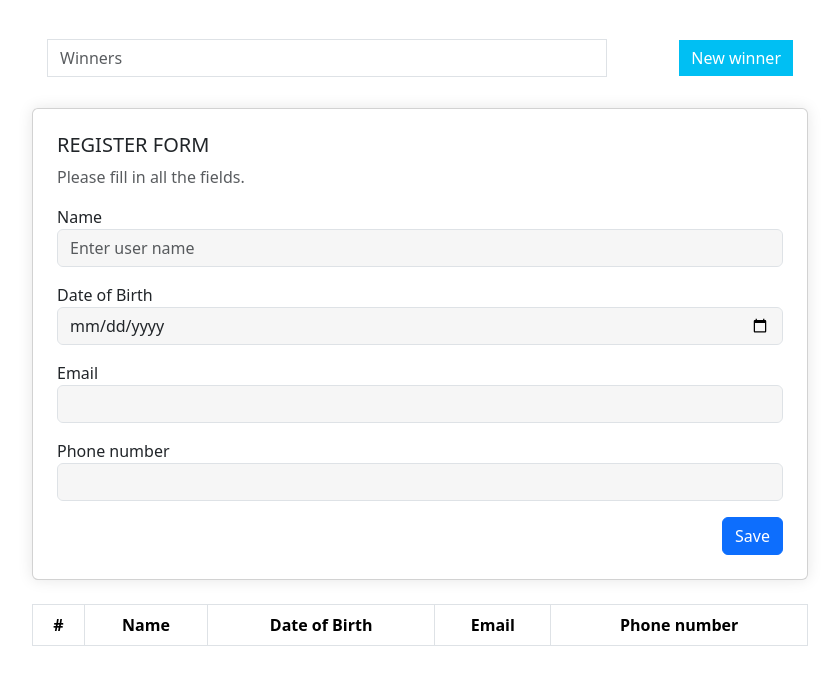
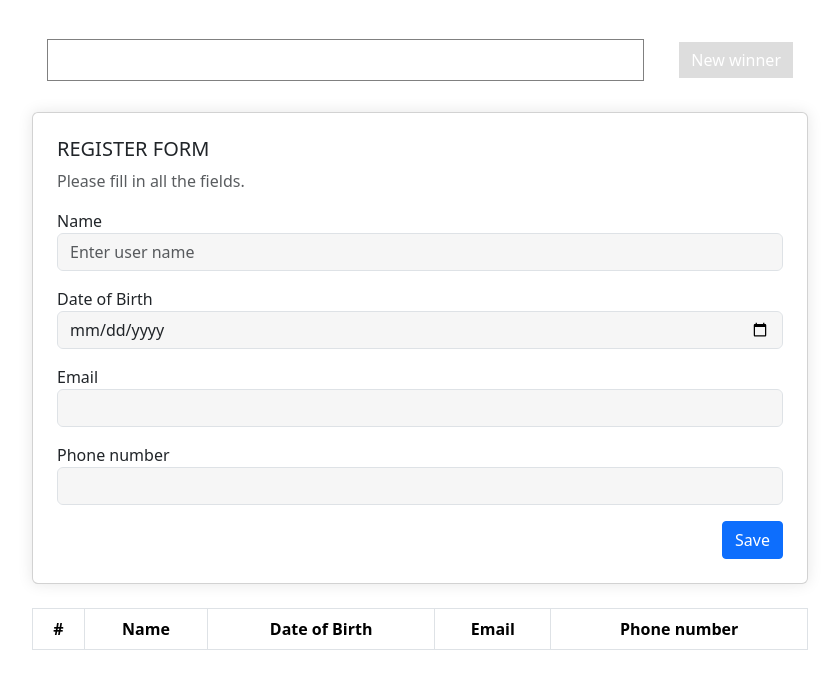
Before and after one commit to darynkka/vue-lottery-app, a Vue app in the folder vue-lottery/: page / in a window 1280 px wide. Shown: the top 688 px of the page, without its empty margins (220-1059 px from the left). Built offline with nearby package versions, Linux system fonts and the light colour scheme.

Commit message:
completed task

```diff
--- a/vue-lottery/src/App.vue
+++ b/vue-lottery/src/App.vue
@@ -1,8 +1,29 @@
 <template>
   <div class="container my-4">
-    <div class="new-winner-block d-flex justify-content-between align-items-center mb-3 rounded-0">
-      <input type="text" class="form-control w-75" placeholder="Winners" />
-      <button class="btn btn-primary">New winner</button>
+    <div class="white-wrapper">
+      <div class="new-winner-block d-flex justify-content-between align-items-center">
+        <div class="winners-box">
+          <div
+            class="winners-content d-flex flex-wrap gap-2 justify-content-center align-items-center"
+          >
+            <button
+              v-for="(winner, index) in selectedWinners"
+              :key="index"
+              class="btn btn-primary d-flex align-items-center"
+            >
+              {{ winner.name }}
+              <span class="close-btn" @click.stop="removeWinner(index)">&times;</span>
+            </button>
+          </div>
+        </div>
+        <button
+          class="btn btn-primary"
+          @click="selectRandomWinner"
+          :disabled="winners.length === 0 || selectedWinners.length >= 3"
+        >
+          New winner
+        </button>
+      </div>
     </div>
 
     <WinnerForm @add-winner="onAddWinner" />
@@ -29,6 +50,7 @@ export default {
   },
   setup() {
     const winners = ref([])
+    const selectedWinners = ref([])
     const showSuccessModal = ref(false)
 
     const onAddWinner = (winner) => {
@@ -36,10 +58,30 @@ export default {
       showSuccessModal.value = true
     }
 
+    const selectRandomWinner = () => {
+      if (winners.value.length === 0 || selectedWinners.value.length >= 3) return
+
+      const availableWinners = winners.value.filter(
+        (winner) => !selectedWinners.value.find((w) => w.email === winner.email)
+      )
+
+      if (availableWinners.length > 0) {
+        const randomIndex = Math.floor(Math.random() * availableWinners.length)
+        selectedWinners.value.push(availableWinners[randomIndex])
+      }
+    }
+
+    const removeWinner = (index) => {
+      selectedWinners.value.splice(index, 1)
+    }
+
     return {
       winners,
+      selectedWinners,
       onAddWinner,
-      showSuccessModal
+      showSuccessModal,
+      selectRandomWinner,
+      removeWinner
     }
   }
 }
@@ -51,6 +93,28 @@ export default {
   margin: 0 auto;
 }
 
+.white-wrapper {
+  background-color: white;
+  max-width: 800px;
+  margin-bottom: 1rem;
+}
+
+.new-winner-block {
+  padding: 15px;
+  width: 100%;
+}
+
+.winners-box {
+  border: 1px solid gray;
+  width: 80%;
+  min-height: 40px;
+  padding: 6px 12px;
+  display: flex;
+  align-items: center;
+}
+.winners-content {
+  min-height: 28px;
+}
 .card {
   box-shadow: 0 0 15px rgba(0, 0, 0, 0.1);
 }
@@ -60,17 +124,27 @@ button {
   border: none;
 }
 
+button:disabled {
+  background-color: #cccccc;
+  cursor: not-allowed;
+}
+
 input,
 button {
   border-radius: 0;
 }
 
-.new-winner-block {
-  background-color: white;
-  padding: 15px;
-  border-radius: 5px;
-  width: 100%;
+.close-btn {
+  cursor: pointer;
+  font-size: 20px;
+  line-height: 1;
+  margin-left: 8px;
 }
+
+.close-btn:hover {
+  opacity: 0.8;
+}
+
 .modal {
   display: flex;
   justify-content: center;
@@ -97,9 +171,11 @@ button {
   align-items: center;
   position: relative;
 }
+
 .modal-content p {
   margin: 0;
 }
+
 .close {
   cursor: pointer;
   position: absolute;
@@ -107,3 +183,10 @@ button {
   right: 10px;
 }
 </style>
+
+<style>
+body {
+  background-color: rgba(207, 207, 207, 0.1);
+  box-sizing: border-box;
+}
+</style>
--- a/vue-lottery/src/components/WinnerForm.vue
+++ b/vue-lottery/src/components/WinnerForm.vue
@@ -46,7 +46,7 @@
       </div>
 
       <div class="text-end">
-        <button type="submit" class="btn btn-primary">Save</button>
+        <button type="submit" class="btn btn-primary rounded-1">Save</button>
       </div>
     </form>
   </div>
@@ -76,7 +76,6 @@ export default {
     const onSubmit = () => {
       errors.value = {}
 
-      // Validate required fields
       if (!name.value) {
         errors.value.name = 'Name is required.'
       }
@@ -97,10 +96,9 @@ export default {
       }
 
       if (Object.keys(errors.value).length > 0) {
-        return // Stop if there are errors
+        return
       }
 
-      // Emit the new winner data to parent
       emit('add-winner', {
         name: name.value,
         dob: dob.value,
@@ -108,7 +106,6 @@ export default {
         phone: phone.value
       })
 
-      // Clear the form fields
       name.value = ''
       dob.value = ''
       email.value = ''
```
